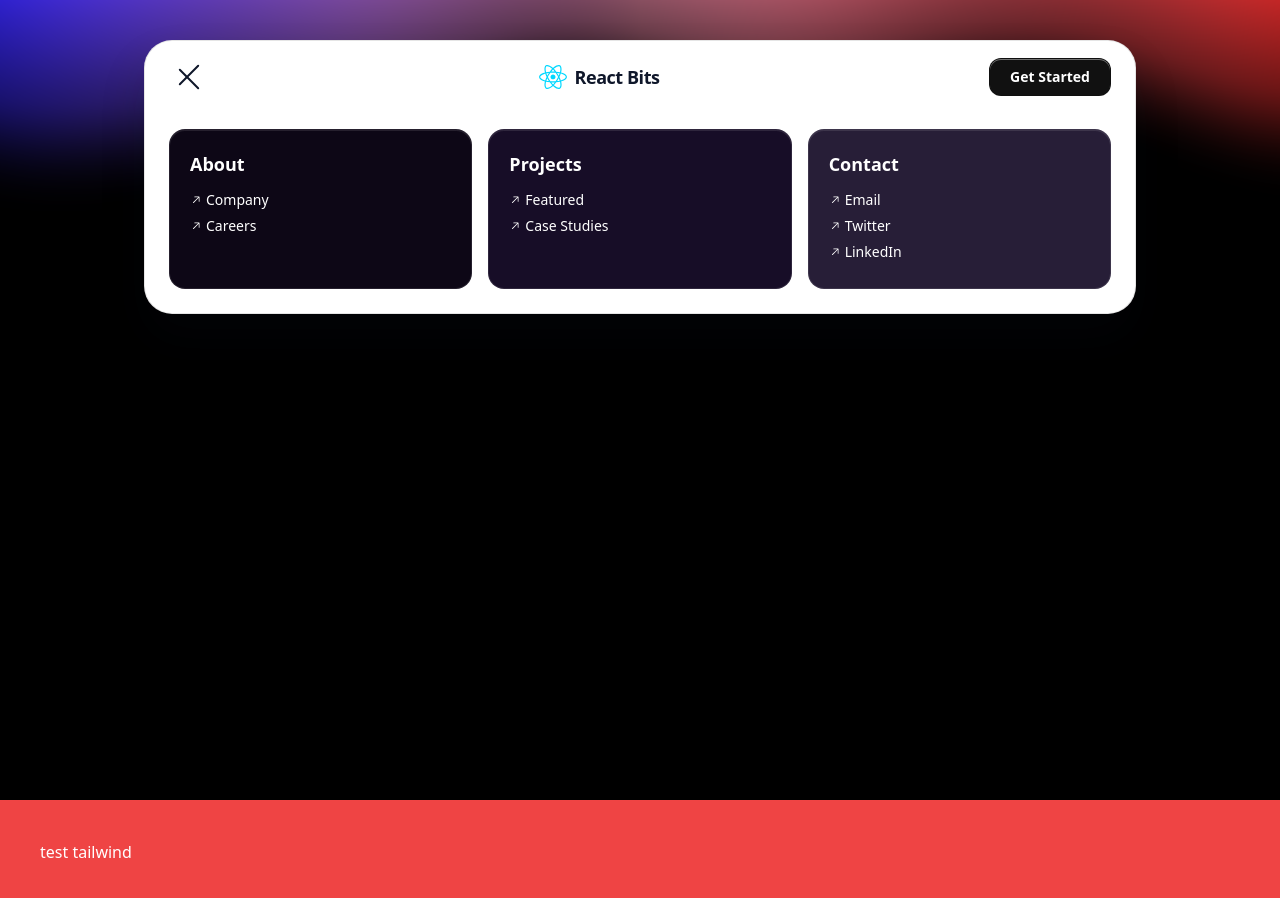
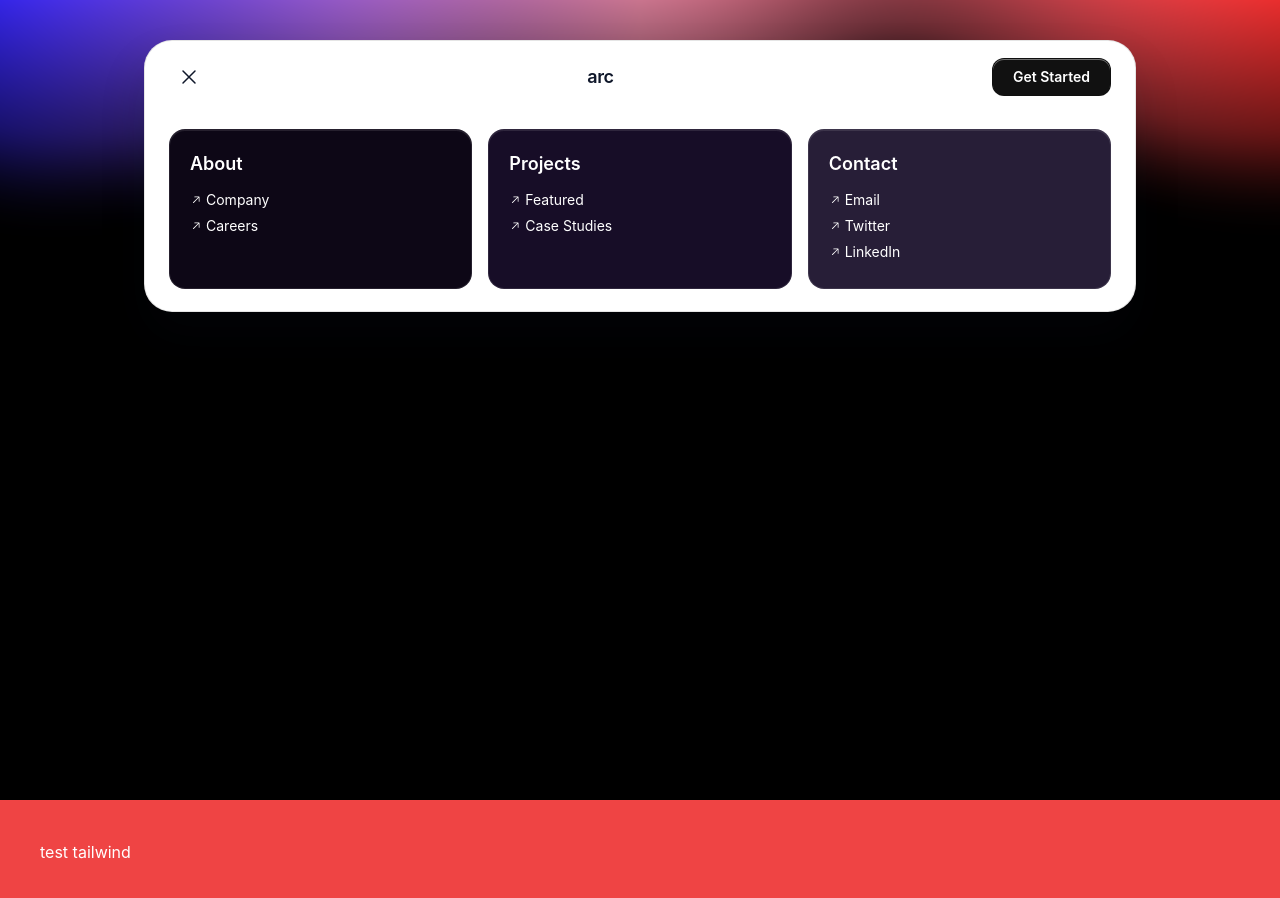
Before and after one commit to mhmmdarsy/arc-porto, a React (Vite) app: page / in a window 1280 px wide. Both pictures are taken after a click on the button 189 px from the left and 77 px from the top of the page. Shown: the top 898 px of the page. Built offline with nearby package versions, Linux system fonts and the light colour scheme.

Commit message:
improve: optimisasi animasi buka tutup menu navbar

```diff
--- a/src/components/CardNav.jsx
+++ b/src/components/CardNav.jsx
@@ -1,10 +1,77 @@
-import { useLayoutEffect, useRef, useState } from "react";
+import { forwardRef, useLayoutEffect, useRef, useState } from "react";
 import { gsap } from "gsap";
 import { GoArrowUpRight } from "react-icons/go";
+import { HiOutlineBars3, HiOutlineXMark } from "react-icons/hi2";
+
+const MenuToggle = ({ isOpen, onToggle }) => (
+  <button
+    onClick={onToggle}
+    className="flex h-10 w-10 items-center justify-center rounded-full text-current transition hover:bg-black/5"
+  >
+    {isOpen ? (
+      <HiOutlineXMark className="h-6 w-6" />
+    ) : (
+      <HiOutlineBars3 className="h-6 w-6" />
+    )}
+  </button>
+);
+
+const Brand = ({brandText }) => (
+  <div className="flex items-center gap-2">
+    <span className="text-lg font-semibold tracking-tight text-slate-900">
+      {brandText}
+    </span>
+  </div>
+);
+
+const CTAButton = ({ label, background, color }) => (
+  <button
+    className="inline-flex items-center rounded-xl border border-black/10 px-5 py-2 text-sm font-semibold shadow-[inset_0_1px_rgba(255,255,255,0.4)] transition-colors hover:bg-black/80"
+    style={{ backgroundColor: background, color }}
+  >
+    {label}
+  </button>
+);
+
+const NavCard = forwardRef(({ label, bgColor, textColor, links }, ref) => (
+  <div
+    ref={ref}
+    className="flex-1 min-h-[160px] rounded-2xl border border-white/10 p-5 text-white shadow-[inset_0_1px_rgba(255,255,255,0.1)]"
+    style={{ backgroundColor: bgColor, color: textColor }}
+  >
+    <h3 className="mb-3 text-lg font-semibold">{label}</h3>
+    <ul className="flex flex-col gap-1.5 text-sm">
+      {links.map((link, i) => (
+        <li key={`${label}-${link.label}-${i}`}>
+          <a
+            href={link.href}
+            className="flex items-center gap-1 transition-opacity hover:opacity-80"
+          >
+            <GoArrowUpRight className="text-xs" />
+            <span>{link.label}</span>
+          </a>
+        </li>
+      ))}
+    </ul>
+  </div>
+));
+
+const CardsGrid = forwardRef(({ items, setCardRef }, ref) => (
+  <div
+    ref={ref}
+    className="flex flex-col gap-4 px-6 pb-6 pt-[88px] md:flex-row"
+  >
+    {items.map((item, idx) => (
+      <NavCard key={item.label} ref={setCardRef(idx)} {...item} />
+    ))}
+  </div>
+));
 
 const CardNav = ({
-  logo,
-  logoAlt = "Logo",
+  // logo,
+  // logoAlt = "Logo",
+  brandText = "arc",
+  ctaLabel = "Get Started",
   items = [],
   ease = "power3.out",
   buttonBgColor = "#111",
@@ -12,114 +79,123 @@ const CardNav = ({
 }) => {
   const [isOpen, setIsOpen] = useState(false);
   const navRef = useRef(null);
+  const cardsWrapperRef = useRef(null);
   const cardsRef = useRef([]);
-  const tlRef = useRef(null);
+  const animationRef = useRef(null);
+  const CLOSED_HEIGHT = 72;
+  const expandedHeightRef = useRef(CLOSED_HEIGHT);
 
-  const createTimeline = () => {
-    const cards = cardsRef.current;
-    gsap.set(cards, { y: 40, opacity: 0, filter: "blur(8px)" });
+  const getCards = () => cardsRef.current.filter(Boolean);
 
-    const tl = gsap.timeline({ paused: true });
-    tl.to(navRef.current, { height: "auto", duration: 0.45, ease })
-      .to(
-        cards,
-        {
-          y: 0,
-          opacity: 1,
-          filter: "blur(0px)",
-          duration: 0.4,
-          ease,
-          stagger: 0.1,
-        },
-        "-=0.25"
-      );
-    return tl;
+  const measureHeights = () => {
+    const wrapper = cardsWrapperRef.current;
+    if (!wrapper) return;
+    const measured = wrapper.offsetHeight;
+    expandedHeightRef.current = measured > 0 ? measured : CLOSED_HEIGHT;
   };
 
   useLayoutEffect(() => {
-    const tl = createTimeline();
-    tlRef.current = tl;
-    return () => tl?.kill();
-  }, [items, ease]);
+    measureHeights();
+    const handleResize = () => measureHeights();
+    window.addEventListener("resize", handleResize);
+    return () => window.removeEventListener("resize", handleResize);
+  }, [items]);
+
+  useLayoutEffect(() => {
+    const wrapper = cardsWrapperRef.current;
+    const cards = getCards();
+    if (wrapper) gsap.set(wrapper, { autoAlpha: 0 });
+    if (cards.length) {
+      gsap.set(cards, { y: 40, opacity: 0, filter: "blur(8px)" });
+    }
+  }, []);
+
+  const playOpen = () => {
+    const nav = navRef.current;
+    const wrapper = cardsWrapperRef.current;
+    const cards = getCards();
+    if (!nav || !wrapper || !cards.length) return;
+
+    animationRef.current?.kill();
+    const tl = gsap.timeline();
+    tl.set(cards, { y: 40, opacity: 0, filter: "blur(8px)" })
+      .set(wrapper, { autoAlpha: 0 })
+      .to(nav, { height: expandedHeightRef.current, duration: 0.1, ease })
+      .to(wrapper, { autoAlpha: 1, duration: 0.1, ease: "power1.out" })
+      .to(cards, {
+        y: 0,
+        opacity: 1,
+        filter: "blur(0px)",
+        duration: 0.4,
+        ease,
+        stagger: 0.1,
+      });
+    animationRef.current = tl;
+  };
+
+  const playClose = () => {
+    const nav = navRef.current;
+    const wrapper = cardsWrapperRef.current;
+    const cards = getCards();
+    if (!nav || !wrapper || !cards.length) return;
+
+    animationRef.current?.kill();
+    const tl = gsap.timeline();
+    tl.to(
+      [...cards].reverse(),
+      {
+        y: 40,
+        opacity: 0,
+        filter: "blur(8px)",
+        duration: 3,
+        ease,
+        stagger: 0.08,
+      },
+      0
+    )
+      .to(wrapper, { autoAlpha: 0, duration: 0.15, ease: "power1.in" }, "<+0.05")
+      .to(nav, { height: CLOSED_HEIGHT, duration: 0.2, ease: "power2.inOut" }, "<");
+    animationRef.current = tl;
+  };
+
+  useLayoutEffect(
+    () => () => {
+      animationRef.current?.kill();
+    },
+    []
+  );
 
   const toggleMenu = () => {
-    if (!tlRef.current) return;
     if (isOpen) {
-      tlRef.current.reverse();
+      playClose();
       setIsOpen(false);
     } else {
-      tlRef.current.play(0);
+      playOpen();
       setIsOpen(true);
     }
   };
 
   const setCardRef = (i) => (el) => {
-    if (el) cardsRef.current[i] = el;
+    cardsRef.current[i] = el;
   };
 
   return (
-    <div className="fixed top-10 left-1/2 -translate-x-1/2 z-50 w-full max-w-5xl px-4">
+    <div className="fixed top-10 left-1/2 z-50 w-full max-w-5xl -translate-x-1/2 px-4">
       <div
         ref={navRef}
         className="relative h-[72px] overflow-hidden rounded-[1.75rem] border border-black/10 bg-white text-slate-900 shadow-[0_25px_45px_rgba(15,23,42,0.15)] transition-all duration-500"
       >
-        <div className="absolute inset-x-0 top-0 h-[72px] flex items-center justify-between px-6 z-10">
-          <button
-            onClick={toggleMenu}
-            className="group flex flex-col gap-1.5 w-10 h-10 items-center justify-center text-current"
-          >
-            <span
-              className={`block w-7 h-0.5 rounded-full bg-current transition-all duration-300 ${
-                isOpen ? "translate-y-[6px] rotate-45" : ""
-              }`}
-            />
-            <span
-              className={`block w-7 h-0.5 rounded-full bg-current transition-all duration-300 ${
-                isOpen ? "-translate-y-[6px] -rotate-45" : ""
-              }`}
-            />
-          </button>
-
-          <div className="flex items-center gap-2">
-            <img src={logo} alt={logoAlt} className="h-7 w-7 object-contain" />
-            <span className="font-semibold text-lg tracking-tight text-slate-900">
-              React Bits
-            </span>
-          </div>
-
-          <button
-            className="inline-flex items-center rounded-xl border border-black/10 bg-slate-900 px-5 py-2 text-sm font-semibold text-white shadow-[inset_0_1px_rgba(255,255,255,0.4)] transition-colors hover:bg-black"
-            style={{ backgroundColor: buttonBgColor, color: buttonTextColor }}
-          >
-            Get Started
-          </button>
+        <div className="absolute inset-x-0 top-0 z-10 flex h-[72px] items-center justify-between px-6">
+          <MenuToggle isOpen={isOpen} onToggle={toggleMenu} />
+          <Brand brandText={brandText} />
+          <CTAButton
+            label={ctaLabel}
+            background={buttonBgColor}
+            color={buttonTextColor}
+          />
         </div>
 
-        <div className="flex flex-col gap-4 px-6 pb-6 pt-[88px] md:flex-row">
-          {items.map((item, idx) => (
-            <div
-              key={idx}
-              ref={setCardRef(idx)}
-              className="flex-1 min-h-[160px] rounded-2xl border border-white/10 p-5 text-white shadow-[inset_0_1px_rgba(255,255,255,0.1)]"
-              style={{ backgroundColor: item.bgColor, color: item.textColor }}
-            >
-              <h3 className="mb-3 text-lg font-semibold">{item.label}</h3>
-              <ul className="flex flex-col gap-1.5 text-sm">
-                {item.links.map((link, i) => (
-                  <li key={i}>
-                    <a
-                      href={link.href}
-                      className="flex items-center gap-1 transition-opacity hover:opacity-80"
-                    >
-                      <GoArrowUpRight className="text-xs" />
-                      <span>{link.label}</span>
-                    </a>
-                  </li>
-                ))}
-              </ul>
-            </div>
-          ))}
-        </div>
+        <CardsGrid ref={cardsWrapperRef} items={items} setCardRef={setCardRef} />
       </div>
     </div>
   );
--- a/src/index.css
+++ b/src/index.css
@@ -4,9 +4,11 @@
 @tailwind components;
 @tailwind utilities;
 
-/* Optional global styles */
 :root {
   --radius: 0.5rem;
+  font-family: "Inter", system-ui, -apple-system, BlinkMacSystemFont, "Segoe UI", sans-serif;
+  color: #0f172a;
+  background-color: #f8fafc;
+  text-rendering: optimizeLegibility;
+  -webkit-font-smoothing: antialiased;
 }
-
-/* Hapus semua @theme inline & custom tokens dari versi v4 */
```
